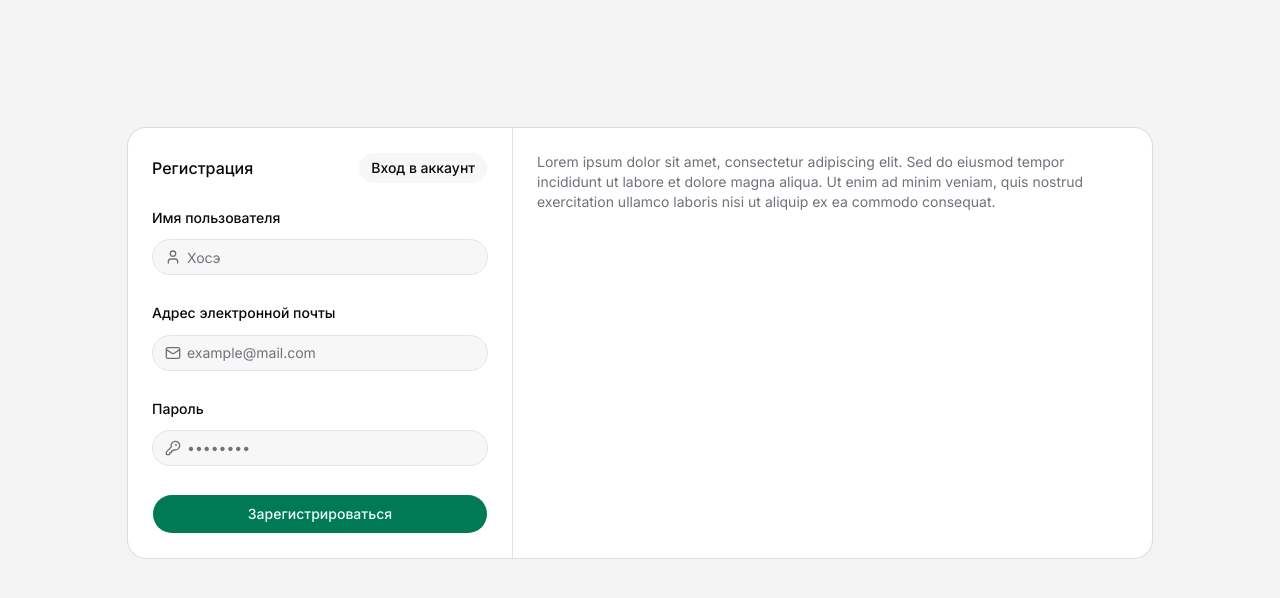
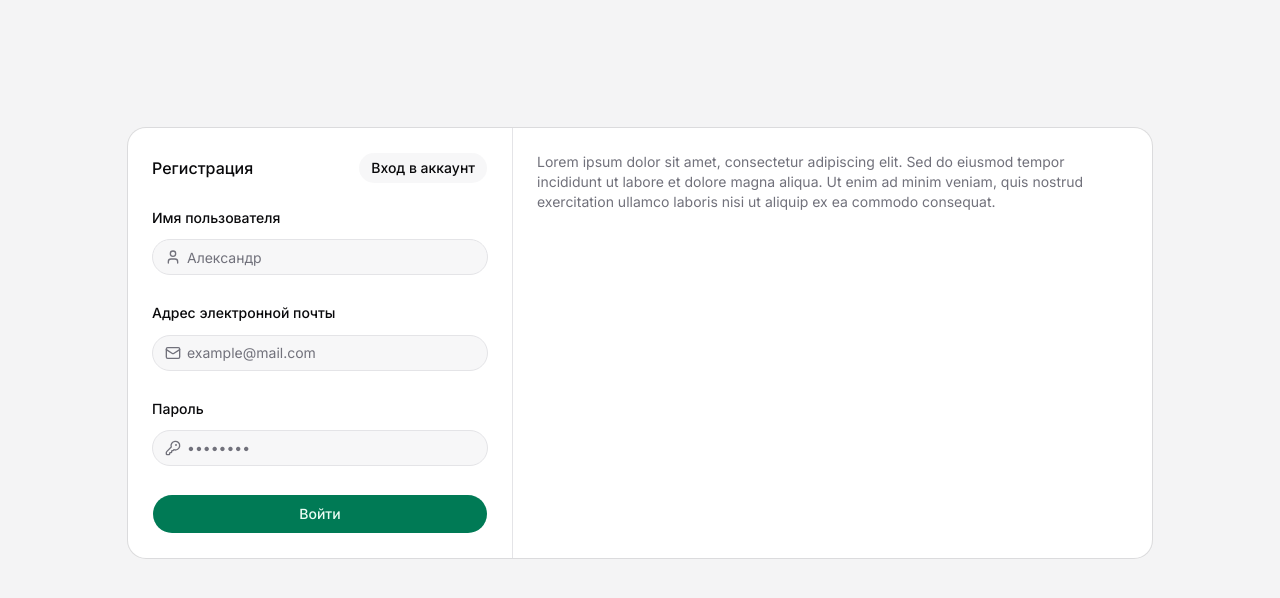
Before and after one commit to mkstas/DeliveryService.Web, a Next.js app: page /register in a window 1280 px wide. Shown: the top 598 px of the page. Built offline with nearby package versions, Linux system fonts and the light colour scheme.

Commit message:
refactor: use @tantask/react-form instead react-hook-form

```diff
--- a/package.json
+++ b/package.json
@@ -11,14 +11,14 @@
   },
   "dependencies": {
     "@base-ui/react": "^1.9.0",
-    "@hookform/resolvers": "^5.9.2",
+    "@tanstack/react-form": "^1.33.5",
+    "@tanstack/react-query": "^5.104.4",
     "class-variance-authority": "^0.7.1",
     "cn": "^0.5.0",
     "lucide-react": "^1.58.0",
     "next": "16.3.4",
     "react": "19.2.8",
     "react-dom": "19.2.8",
-    "react-hook-form": "^7.90.0",
     "shadcn": "^4.22.0",
     "tw-animate-css": "^1.4.0",
     "zod": "^4.6.7"
--- a/src/modules/auth/components/login-form.tsx
+++ b/src/modules/auth/components/login-form.tsx
@@ -2,9 +2,8 @@
 
 import { FC } from 'react';
 import { KeyRoundIcon, MailIcon } from 'lucide-react';
-import { Controller, useForm } from 'react-hook-form';
-import * as z from 'zod';
-import { zodResolver } from '@hookform/resolvers/zod';
+import { z } from 'zod';
+import { useForm } from '@tanstack/react-form';
 import {
   Button,
   Field,
@@ -16,74 +15,97 @@ import {
   InputGroupInput,
 } from '@/common/components';
 
-const formSchema = z.object({
+const loginFormSchema = z.object({
   emailAddress: z.email('Неверный формат эл. почты').max(256, 'Максимальная длина 256 символа'),
   password: z.string().min(8, 'Минимальная длина 8 символов').max(32, 'Максимальная длина 32 символа'),
 });
 
 export const LoginForm: FC = () => {
-  const form = useForm<z.infer<typeof formSchema>>({
-    resolver: zodResolver(formSchema),
+  const form = useForm({
     defaultValues: {
       emailAddress: '',
       password: '',
+    } as z.infer<typeof loginFormSchema>,
+    validators: {
+      onChange: loginFormSchema,
     },
-    mode: 'onChange',
+    onSubmit: ({ value }) => {
+      console.log(value);
+    },
   });
 
-  const onSubmit = (data: z.infer<typeof formSchema>) => {
-    console.log(data);
-  };
+  return (
+    <form
+      onSubmit={e => {
+        e.preventDefault();
+        e.stopPropagation();
+        form.handleSubmit();
+      }}
+    >
+      <FieldGroup>
+        <form.Field name='emailAddress'>
+          {field => {
+            const isError =
+              field.state.meta.errors.length > 0 && (field.state.meta.isTouched || form.state.isSubmitted);
 
             return (
-    <form onSubmit={form.handleSubmit(onSubmit)}>
-      <FieldGroup>
-        <Controller
-          name='emailAddress'
-          control={form.control}
-          render={({ field, fieldState }) => (
               <Field>
                 <FieldLabel htmlFor='email_address'>Адрес электронной почты</FieldLabel>
                 <InputGroup>
                   <InputGroupInput
-                  {...field}
                     id='email_address'
-                  aria-invalid={fieldState.invalid}
+                    type='email'
+                    aria-invalid={isError}
                     placeholder='example@mail.com'
+                    value={field.state.value}
+                    onChange={e => field.handleChange(e.target.value)}
+                    onBlur={field.handleBlur}
                   />
                   <InputGroupAddon>
                     <MailIcon />
                   </InputGroupAddon>
                 </InputGroup>
-              {fieldState.invalid && <FieldError errors={[fieldState.error]} />}
+                {isError && <FieldError errors={field.state.meta.errors} />}
               </Field>
-          )}
-        />
-        <Controller
-          name='password'
-          control={form.control}
-          render={({ field, fieldState }) => (
+            );
+          }}
+        </form.Field>
+
+        <form.Field name='password'>
+          {field => {
+            const isError =
+              field.state.meta.errors.length > 0 && (field.state.meta.isTouched || form.state.isSubmitted);
+
+            return (
               <Field>
                 <FieldLabel htmlFor='password'>Пароль</FieldLabel>
                 <InputGroup>
                   <InputGroupInput
-                  {...field}
                     id='password'
                     type='password'
-                  aria-invalid={fieldState.invalid}
+                    aria-invalid={isError}
                     placeholder='••••••••'
+                    value={field.state.value}
+                    onChange={e => field.handleChange(e.target.value)}
+                    onBlur={field.handleBlur}
                   />
                   <InputGroupAddon>
                     <KeyRoundIcon />
                   </InputGroupAddon>
                 </InputGroup>
-              {fieldState.invalid && <FieldError errors={[fieldState.error]} />}
+                {isError && <FieldError errors={field.state.meta.errors} />}
               </Field>
-          )}
-        />
-        <Button type='submit' size='lg' className='w-full'>
+            );
+          }}
+        </form.Field>
+
+        <form.Subscribe selector={state => [state.isSubmitting]}>
+          {([isSubmitting]) => (
+            <Button type='submit' disabled={isSubmitting} size='lg' className='w-full'>
               Войти
             </Button>
+          )}
+        </form.Subscribe>
       </FieldGroup>
     </form>
   );
--- a/src/modules/auth/components/register-form.tsx
+++ b/src/modules/auth/components/register-form.tsx
@@ -2,9 +2,8 @@
 
 import { FC } from 'react';
 import { KeyRoundIcon, MailIcon, UserIcon } from 'lucide-react';
-import { Controller, useForm } from 'react-hook-form';
-import * as z from 'zod';
-import { zodResolver } from '@hookform/resolvers/zod';
+import { z } from 'zod';
+import { useForm } from '@tanstack/react-form';
 import {
   Button,
   Field,
@@ -16,92 +15,127 @@ import {
   InputGroupInput,
 } from '@/common/components';
 
-const formSchema = z.object({
+const registerFormSchema = z.object({
   name: z.string().nonempty('Имя не может быть пустым').max(256, 'Максимальная длина 256 символа'),
   emailAddress: z.email('Неверный формат эл. почты').max(256, 'Максимальная длина 256 символа'),
   password: z.string().min(8, 'Минимальная длина 8 символов').max(32, 'Максимальная длина 32 символа'),
 });
 
 export const RegisterForm: FC = () => {
-  const form = useForm<z.infer<typeof formSchema>>({
-    resolver: zodResolver(formSchema),
+  const form = useForm({
     defaultValues: {
       name: '',
       emailAddress: '',
       password: '',
+    } as z.infer<typeof registerFormSchema>,
+    validators: {
+      onChange: registerFormSchema,
     },
-    mode: 'onChange',
+    onSubmit: ({ value }) => {
+      console.log(value);
+    },
   });
 
-  const onSubmit = (data: z.infer<typeof formSchema>) => {
-    console.log(data);
-  };
+  return (
+    <form
+      onSubmit={e => {
+        e.preventDefault();
+        e.stopPropagation();
+        form.handleSubmit();
+      }}
+    >
+      <FieldGroup>
+        <form.Field name='name'>
+          {field => {
+            const isError =
+              field.state.meta.errors.length > 0 && (field.state.meta.isTouched || form.state.isSubmitted);
 
             return (
-    <form onSubmit={form.handleSubmit(onSubmit)}>
-      <FieldGroup>
-        <Controller
-          name='name'
-          control={form.control}
-          render={({ field, fieldState }) => (
               <Field>
                 <FieldLabel htmlFor='name'>Имя пользователя</FieldLabel>
                 <InputGroup>
-                <InputGroupInput {...field} id='name' aria-invalid={fieldState.invalid} placeholder='Хосэ' />
+                  <InputGroupInput
+                    id='name'
+                    type='text'
+                    aria-invalid={isError}
+                    placeholder='Александр'
+                    value={field.state.value}
+                    onChange={e => field.handleChange(e.target.value)}
+                    onBlur={field.handleBlur}
+                  />
                   <InputGroupAddon>
                     <UserIcon />
                   </InputGroupAddon>
                 </InputGroup>
-              {fieldState.invalid && <FieldError errors={[fieldState.error]} />}
+                {isError && <FieldError errors={field.state.meta.errors} />}
               </Field>
-          )}
-        />
-        <Controller
-          name='emailAddress'
-          control={form.control}
-          render={({ field, fieldState }) => (
+            );
+          }}
+        </form.Field>
+
+        <form.Field name='emailAddress'>
+          {field => {
+            const isError =
+              field.state.meta.errors.length > 0 && (field.state.meta.isTouched || form.state.isSubmitted);
+
+            return (
               <Field>
                 <FieldLabel htmlFor='email_address'>Адрес электронной почты</FieldLabel>
                 <InputGroup>
                   <InputGroupInput
-                  {...field}
                     id='email_address'
-                  aria-invalid={fieldState.invalid}
+                    type='email'
+                    aria-invalid={isError}
                     placeholder='example@mail.com'
+                    value={field.state.value}
+                    onChange={e => field.handleChange(e.target.value)}
+                    onBlur={field.handleBlur}
                   />
                   <InputGroupAddon>
                     <MailIcon />
                   </InputGroupAddon>
                 </InputGroup>
-              {fieldState.invalid && <FieldError errors={[fieldState.error]} />}
+                {isError && <FieldError errors={field.state.meta.errors} />}
               </Field>
-          )}
-        />
-        <Controller
-          name='password'
-          control={form.control}
-          render={({ field, fieldState }) => (
+            );
+          }}
+        </form.Field>
+
+        <form.Field name='password'>
+          {field => {
+            const isError =
+              field.state.meta.errors.length > 0 && (field.state.meta.isTouched || form.state.isSubmitted);
+
+            return (
               <Field>
                 <FieldLabel htmlFor='password'>Пароль</FieldLabel>
                 <InputGroup>
                   <InputGroupInput
-                  {...field}
                     id='password'
                     type='password'
-                  aria-invalid={fieldState.invalid}
+                    aria-invalid={isError}
                     placeholder='••••••••'
+                    value={field.state.value}
+                    onChange={e => field.handleChange(e.target.value)}
+                    onBlur={field.handleBlur}
                   />
                   <InputGroupAddon>
                     <KeyRoundIcon />
                   </InputGroupAddon>
                 </InputGroup>
-              {fieldState.invalid && <FieldError errors={[fieldState.error]} />}
+                {isError && <FieldError errors={field.state.meta.errors} />}
               </Field>
+            );
+          }}
+        </form.Field>
+
+        <form.Subscribe selector={state => [state.isSubmitting]}>
+          {([isSubmitting]) => (
+            <Button type='submit' disabled={isSubmitting} size='lg' className='w-full'>
+              Войти
+            </Button>
           )}
-        />
-        <Button type='submit' size='lg' className='w-full'>
-          Зарегистрироваться
-        </Button>
+        </form.Subscribe>
       </FieldGroup>
     </form>
   );
```
Also changed, not shown: 1 other file (tests, documents, lock files or other folders). Lines whose indentation alone changed are shown as unchanged.
